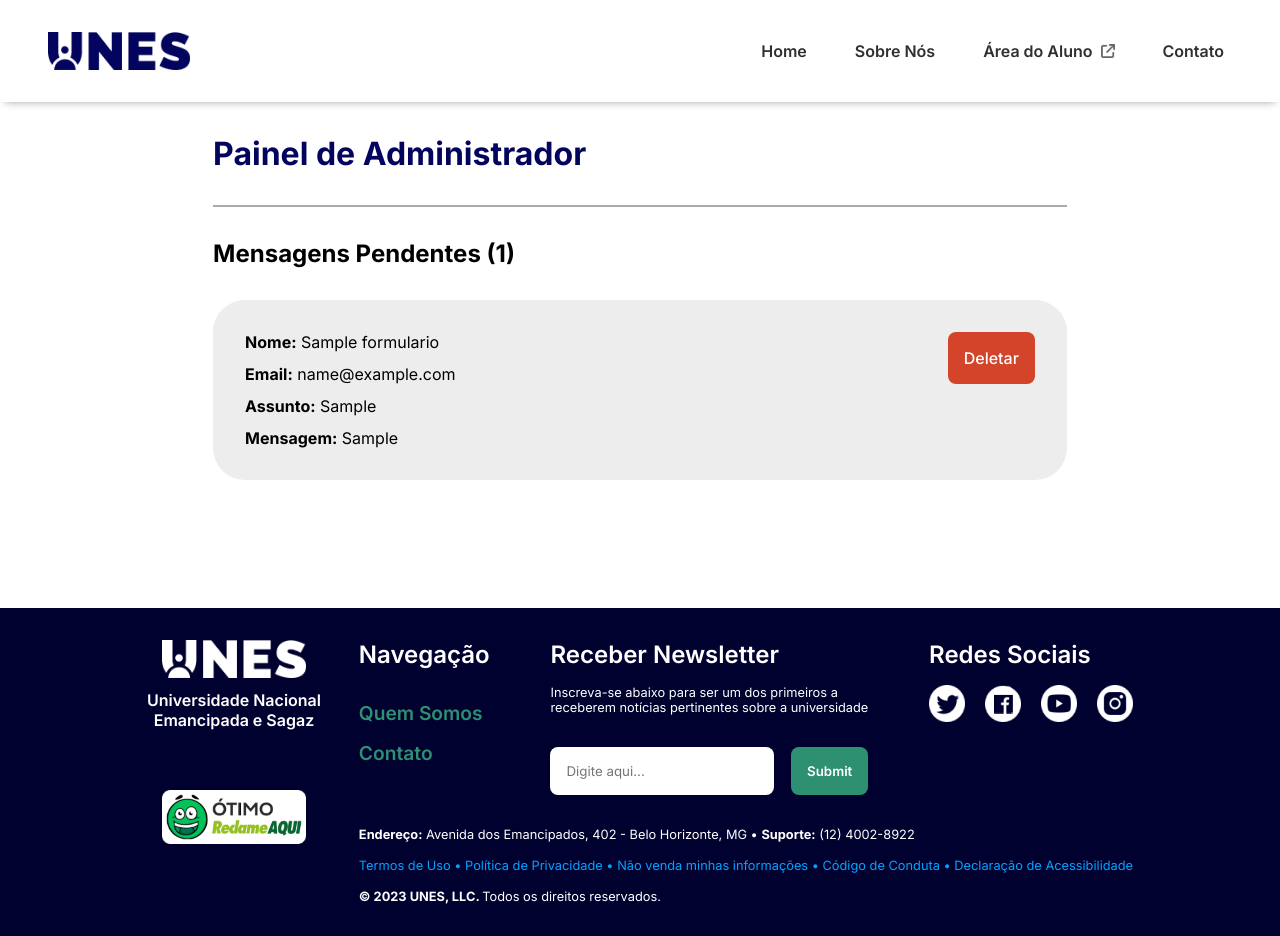
After one commit to maarantes/Desenvolvimento_Web, a Flask app: page /admin in a window 1280 px wide. The commit adds this page. Run offline with Flask 3, Linux system fonts and the light colour scheme; tables that the repository leaves empty hold one stand-in row (values such as "Sample post").

Commit message:
Adicionei uma página de Admin que lista todas as mensagens já enviadas pelo formulário de contato

```diff
--- a/app.py
+++ b/app.py
@@ -65,6 +65,17 @@ def formulario_post():
 
     return redirect(url_for("contato")) # Pra rota "formulario_post" não aparecer no link do site e sim o "contato"
 
+@app.route("/admin")
+def admin():
+    mensagens = formulario.query.all()
+    return render_template("admin.html", mensagens=mensagens, total_pendente=len(mensagens))
+
+@app.route("/deletar_msg/<int:id>", methods=['POST'])
+def deletar_msg(id):
+    mensagem = formulario.query.get_or_404(id)
+    db.session.delete(mensagem)
+    db.session.commit()
+    return redirect(url_for('admin'))
 
 
 
--- a/static/style.css
+++ b/static/style.css
@@ -1020,3 +1020,77 @@ textarea:focus {
         font-size: 0.8rem;
     }
 }
+
+
+
+
+/* Página Admin */
+
+/* Senha */
+
+.senha {
+    display: flex;
+    flex-direction: column;
+    align-items: center;
+    margin-top: 128px;
+}
+
+.senha_parte_baixo {
+    display: flex;
+    flex-direction: row;
+}
+
+.senha input {
+    border: 1px solid #03045E;
+    padding: 16px;
+    font-size: 1rem;
+    border-radius: 8px;
+    margin-right: 16px;
+}
+
+.senha button {
+    background-color: #03045E;
+    color: white;
+    padding: 16px;
+    border-radius: 8px;
+    font-size: 1rem;
+    font-weight: 500;
+    cursor: pointer;
+}
+
+.senha button:hover {
+    background-color: #020348;
+}
+
+/* Conteúdo */
+
+.card_mensagem {
+    display: flex;
+    flex-direction: row;
+    justify-content: space-between;
+    margin-top: 32px;
+    background-color: #ededed;
+    padding: 32px;
+    border-radius: 32px;
+}
+
+.card_mensagem_esquerda {
+    display: flex;
+    flex-direction: column;
+    gap: 12px;
+    margin-right: 64px;
+}
+
+.card_mensagem input {
+    background-color: #d4442a;
+    color: white;
+    padding: 16px;
+    border-radius: 8px;
+    font-size: 1rem;
+    font-weight: 500;
+    cursor: pointer;
+}
+
+.card_mensagem input:hover {
+    background-color: #ae311b;
+}
--- /dev/null
+++ b/templates/admin.html
@@ -0,0 +1,35 @@
+{% extends "base.html" %}
+
+{% block title %} Admin | Unes {% endblock %}
+
+    {% block content %}
+
+    <div class="conteudo" id="conteudo">
+        <h1>Painel de Administrador</h1>
+
+        <hr>
+
+        <h2>Mensagens Pendentes ({{ total_pendente }})</h2>
+
+        {% if mensagens %}
+            {% for mensagem in mensagens %}
+            <div class="card_mensagem">
+                <div class="card_mensagem_esquerda">
+                    <p><strong>Nome:</strong> {{ mensagem.nome }}</p>
+                    <p><strong>Email:</strong> {{ mensagem.email }}</p>
+                    <p><strong>Assunto:</strong> {{ mensagem.assunto }}</p>
+                    <p><strong>Mensagem:</strong> {{ mensagem.mensagem }}
+                </div>
+                <form action="{{ url_for('deletar_msg', id=mensagem.id) }}" method="POST">
+                    <input type="submit" value="Deletar">
+                </form>
+            </div>
+            {% endfor %}
+        {% else %}
+            <div class="card_mensagem">
+                <p>Não há nenhuma mensagem pendente.</p>
+            </div>
+        {% endif %}
+        </div>
+
+    {% endblock %}
```
Also changed, not shown: admin.html (added, +7 -0 lines).
